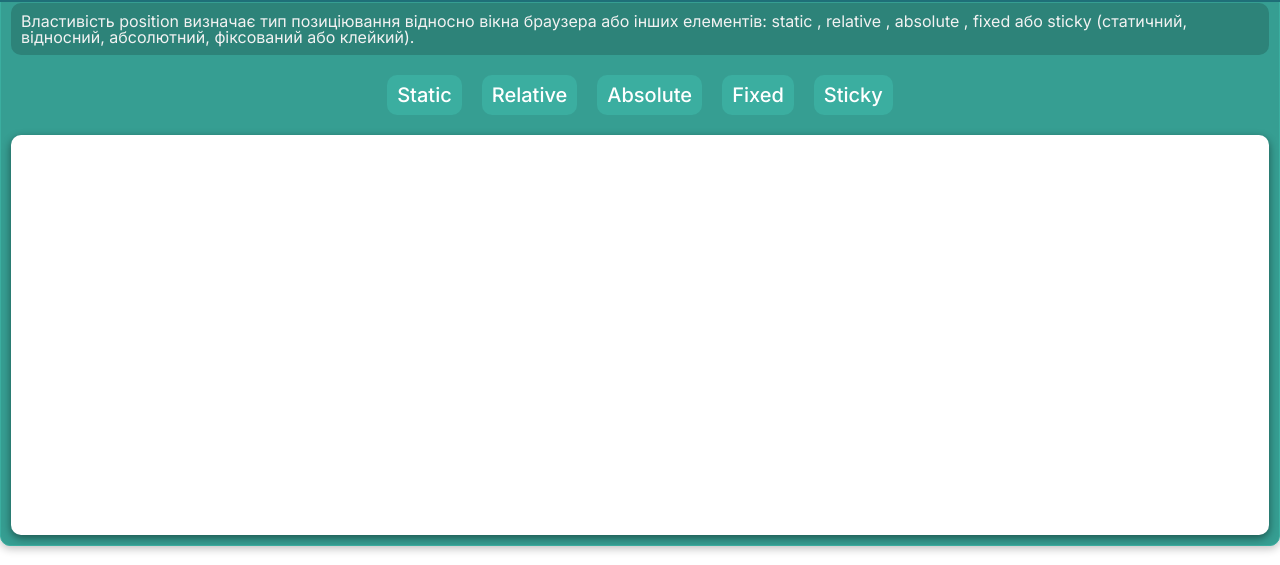
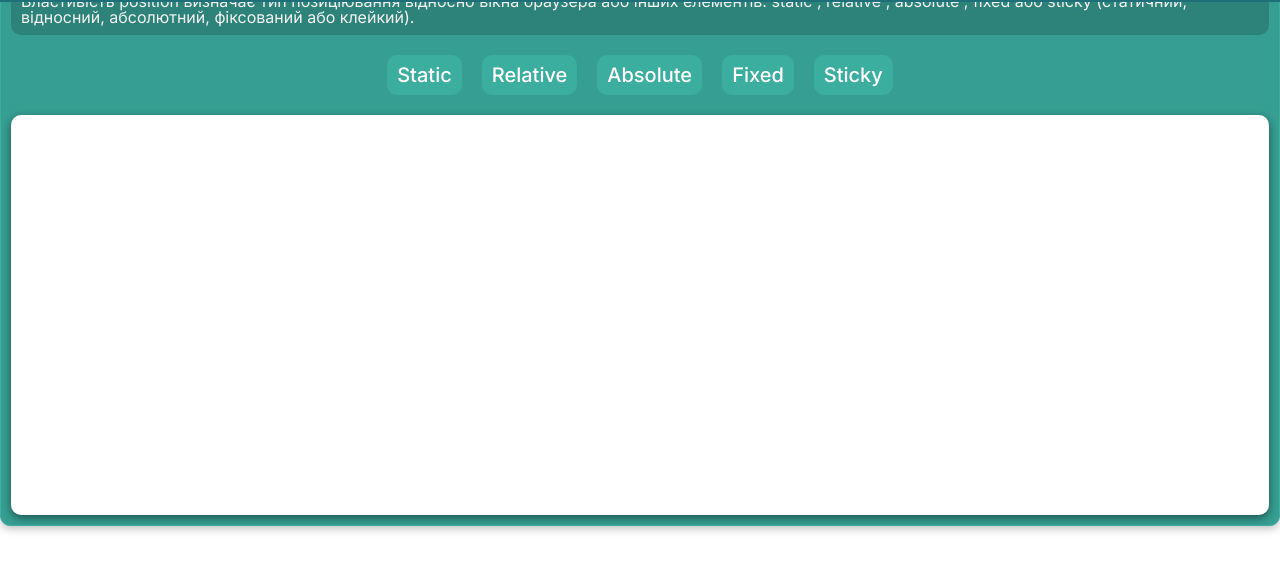
Before and after one commit to Yancevich/lessons, a plain HTML site: page lesson_12/index.html in a window 1280 px wide. Shown: the part 78-643 px from the top of the page. Drawn offline with Linux system fonts and the light colour scheme.

Commit message:
Update style.css

```diff
--- a/lesson_12/css/style.css
+++ b/lesson_12/css/style.css
@@ -133,7 +133,6 @@
 .page__container {
     max-width: 1350px;
     margin: 0 auto;
-    padding: 20px 0px;
 }
 
 .page__container>*:not(:last-child) {
```
